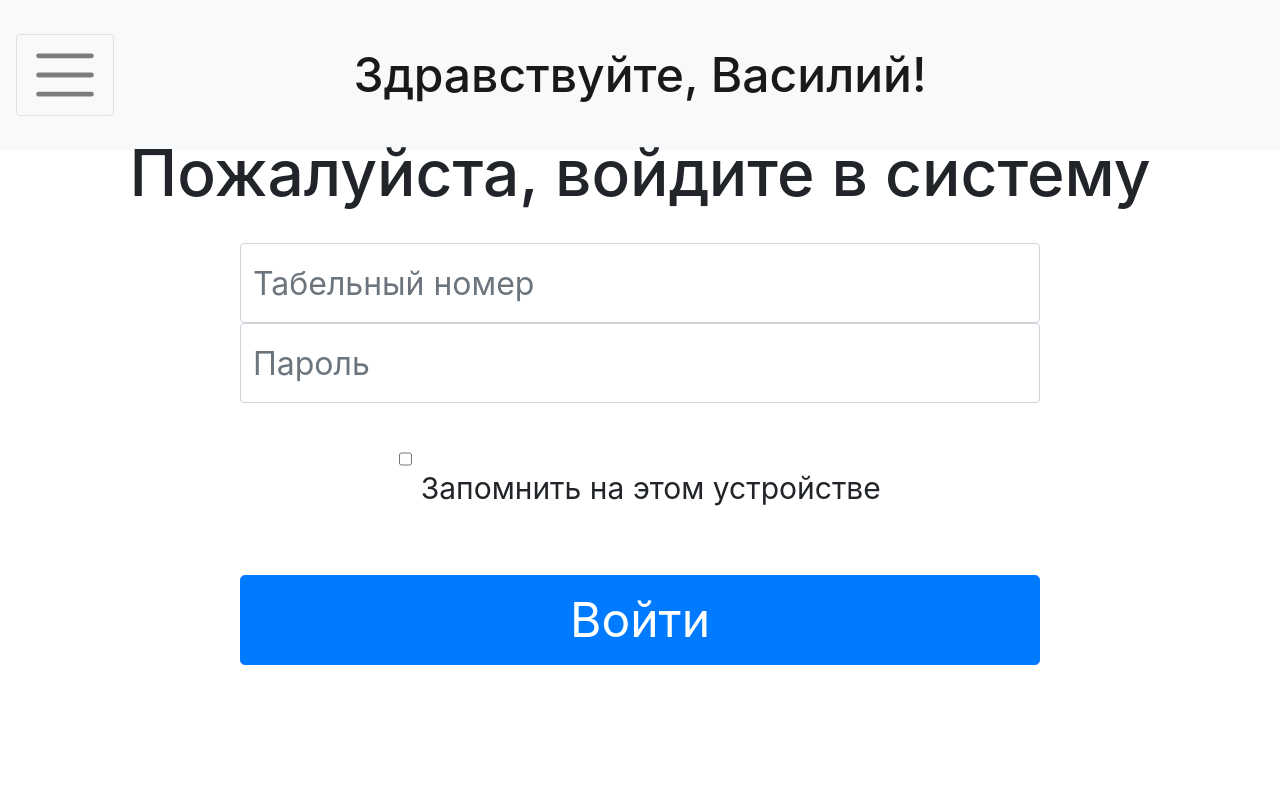
After one commit to kerniee/leaders_of_digital_final_fanopoch, a Django app: page /login/ in a window 1280 px wide. The commit adds this page. Run offline with Django 3.2, Linux system fonts and the light colour scheme; some libraries are stand-ins or nearby versions.

Commit message:
login form

```diff
--- a/leader_final_site/main/urls.py
+++ b/leader_final_site/main/urls.py
@@ -9,4 +9,5 @@ urlpatterns = [
     path("requests/", views.requests, name="requests"),
     path("messages/", views.messages, name="messages"),
     path("missions/", views.missions, name="missions"),
+    path("login/", views.login, name="login"),
 ]
--- a/leader_final_site/main/views.py
+++ b/leader_final_site/main/views.py
@@ -48,6 +48,10 @@ def missions(request):
     return render(request, "main/missions.html", {'filter': f})
 
 
+def login(request):
+    return django_render(request, "main/login.html")
+
+
 class CardsFilter(django_filters.FilterSet):
     o = django_filters.OrderingFilter(
         fields=(
--- a/leader_final_site/static/main/css/style.css
+++ b/leader_final_site/static/main/css/style.css
@@ -52,3 +52,38 @@ body {
 .btn-super-lg {
     padding: 1.5rem 0;
 }
+
+.login {
+    width: 70%;
+    max-width: 800px;
+    display: flex;
+    flex-direction: column;
+}
+
+.login input {
+    font-size: 2rem;
+    min-height: 80px;
+}
+
+.login button {
+    font-size: 3rem;
+}
+
+.login_wrapper {
+    position: absolute;
+    width: 100%;
+    height: 100%;
+    left: 0;
+    bottom: 0;
+    display: flex;
+    justify-content: center;
+    align-items: center;
+    flex-direction: column;
+}
+
+.login_title {
+    text-align: center;
+    font-size: 4rem;
+    width: 90%;
+    margin-bottom: 2rem;
+}
--- a/leader_final_site/templates/base_generic.html
+++ b/leader_final_site/templates/base_generic.html
@@ -45,6 +45,7 @@
 <script src="{% static 'main/js/drawer.js' %}"></script>
 {% block js %} {% endblock %}
 
+{% block nav_bottom %}
 <div style="margin-bottom: 160px"></div>
 <nav class="navbar fixed-bottom navbar-light bg-light" style="min-height: 150px">
     {% for name, url, counter in data %}
@@ -56,5 +57,6 @@
         </div>
     {% endfor %}
 </nav>
+{% endblock %}
 </body>
 </html>
--- /dev/null
+++ b/leader_final_site/templates/main/login.html
@@ -0,0 +1,22 @@
+{% extends "base_generic.html" %}
+
+{% block nav_title %}
+    Здравствуйте, Василий!
+{% endblock %}
+
+{% block content %}
+    <div class="login_wrapper">
+        <h1 class="login_title">Пожалуйста, войдите в систему</h1>
+        <form class="login">
+            <input type="text" id="inputTabelNumber" class="form-control" placeholder="Табельный номер" required="">
+            <input type="password" id="inputPassword" class="form-control" placeholder="Пароль" required="">
+            <label class="align-self-center my-3">
+                <input type="checkbox" value="remember-me"> Запомнить на этом устройстве
+            </label>
+            <button class="btn btn-lg btn-primary btn-block mt-5" type="submit">Войти</button>
+        </form>
+    </div>
+{% endblock %}
+
+{% block nav_bottom %}
+{% endblock %}
```
Also changed, not shown: leader_final_site/templates/main/cards.html (+8 -5 lines).
